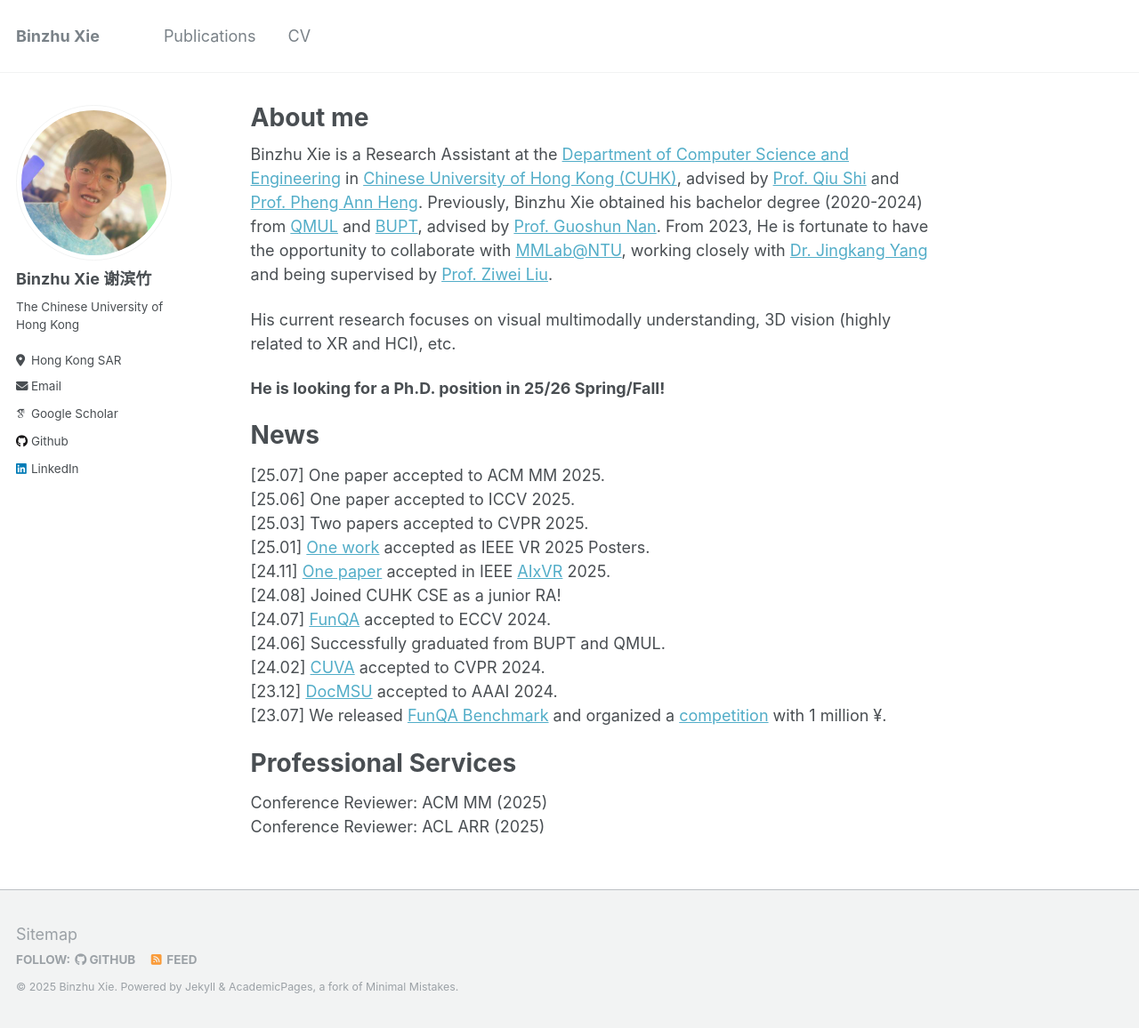
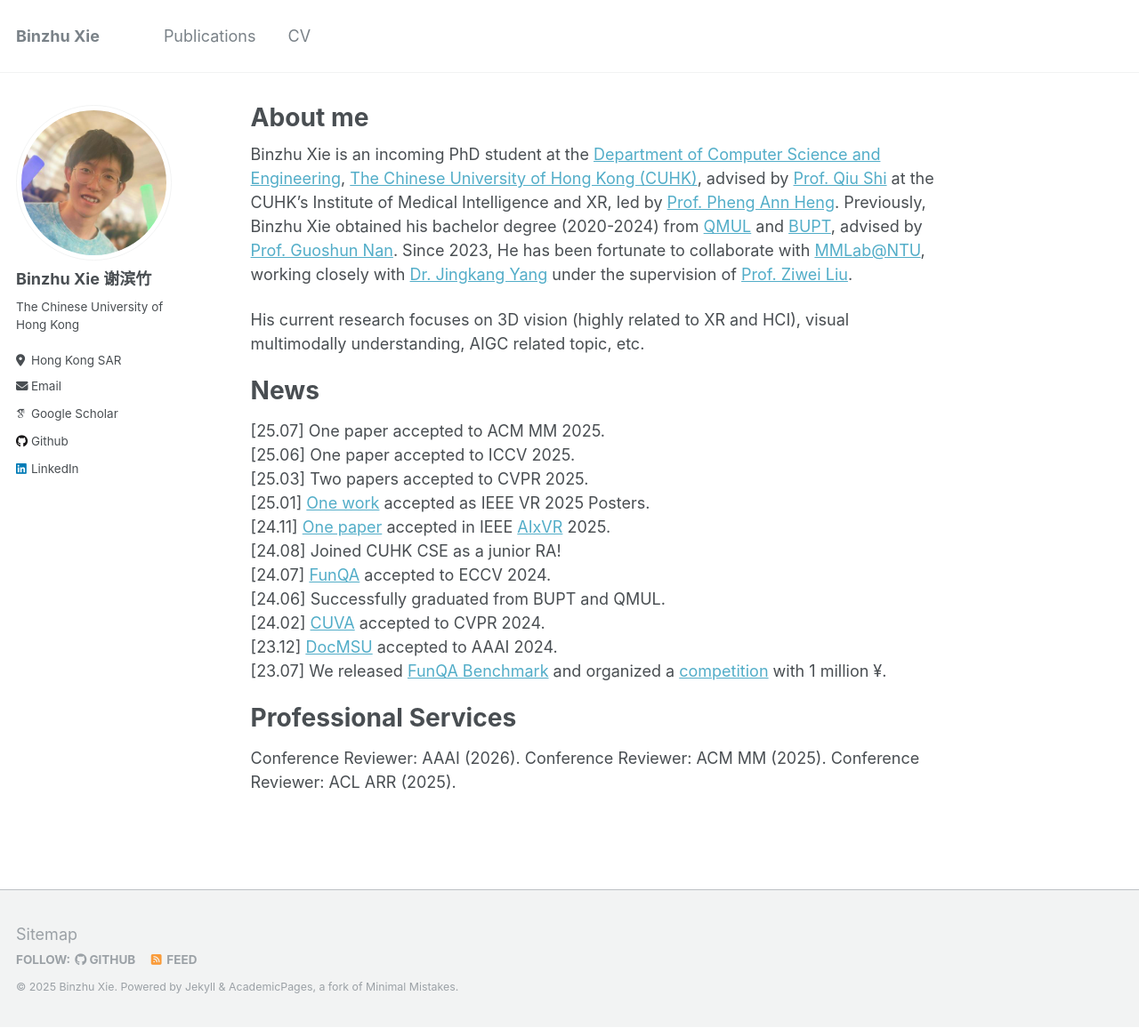
Before and after one commit to Nicous20/Nicous20.github.io, a Jekyll site: the page built from _pages/about.md, in a window 1280 px wide and 1156 px high. Shown: the whole window at 89% size. Built offline with Jekyll 4.4.1, drawn with Linux system fonts in a browser that asks for light colours; some web fonts are replaced.

Commit message:
Update about.md
upcoming PhD

```diff
--- a/_pages/about.md
+++ b/_pages/about.md
@@ -8,11 +8,9 @@ redirect_from:
   - /about.html
 ---
 
-Binzhu Xie is a Research Assistant at the [Department of Computer Science and Engineering](https://www.cse.cuhk.edu.hk/) in [Chinese University of Hong Kong (CUHK)](https://www.cuhk.edu.hk/chinese/index.html), advised by [Prof. Qiu Shi](https://shiqiu0419.github.io/) and [Prof. Pheng Ann Heng](https://www.cse.cuhk.edu.hk/~pheng/). Previously, Binzhu Xie obtained his bachelor degree (2020-2024) from [QMUL](https://www.qmul.ac.uk/) and [BUPT](https://www.bupt.edu.cn/), advised by [Prof. Guoshun Nan](https://scholar.google.com/citations?user=uSykWkMAAAAJ&hl=en). From 2023, He is fortunate to have the opportunity to collaborate with [MMLab@NTU](https://www.mmlab-ntu.com/index.html), working closely with [Dr. Jingkang Yang](https://jingkang50.github.io/) and being supervised by [Prof. Ziwei Liu](https://liuziwei7.github.io/).
+Binzhu Xie is an incoming PhD student at the [Department of Computer Science and Engineering](https://www.cse.cuhk.edu.hk/), [The Chinese University of Hong Kong (CUHK)](https://www.cuhk.edu.hk/chinese/index.html), advised by [Prof. Qiu Shi](https://shiqiu0419.github.io/) at the CUHK’s Institute of Medical Intelligence and XR, led by [Prof. Pheng Ann Heng](https://www.cse.cuhk.edu.hk/~pheng/). Previously, Binzhu Xie obtained his bachelor degree (2020-2024) from [QMUL](https://www.qmul.ac.uk/) and [BUPT](https://www.bupt.edu.cn/), advised by [Prof. Guoshun Nan](https://scholar.google.com/citations?user=uSykWkMAAAAJ&hl=en). Since 2023, He has been fortunate to collaborate with [MMLab@NTU](https://www.mmlab-ntu.com/index.html), working closely with [Dr. Jingkang Yang](https://jingkang50.github.io/) under the supervision of [Prof. Ziwei Liu](https://liuziwei7.github.io/).
 
-His current research focuses on visual multimodally understanding, 3D vision (highly related to XR and HCI), etc.
-
-**He is looking for a Ph.D. position in 25/26 Spring/Fall!**
+His current research focuses on 3D vision (highly related to XR and HCI), visual multimodally understanding, AIGC related topic, etc.
 
 
 News
@@ -31,5 +29,6 @@ News
 
 Professional Services
 =====
-Conference Reviewer: ACM MM (2025)
-Conference Reviewer: ACL ARR (2025)
+Conference Reviewer: AAAI (2026).
+Conference Reviewer: ACM MM (2025).
+Conference Reviewer: ACL ARR (2025).
```
